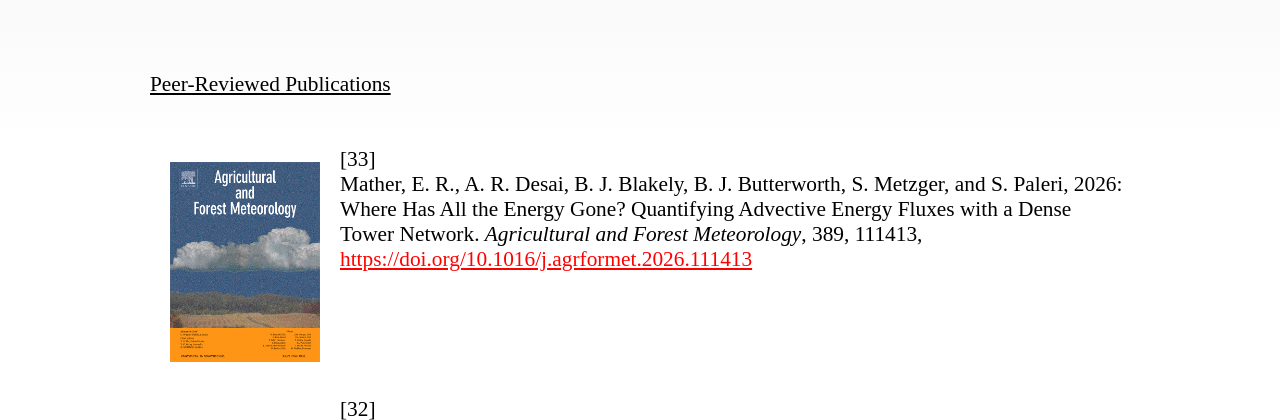
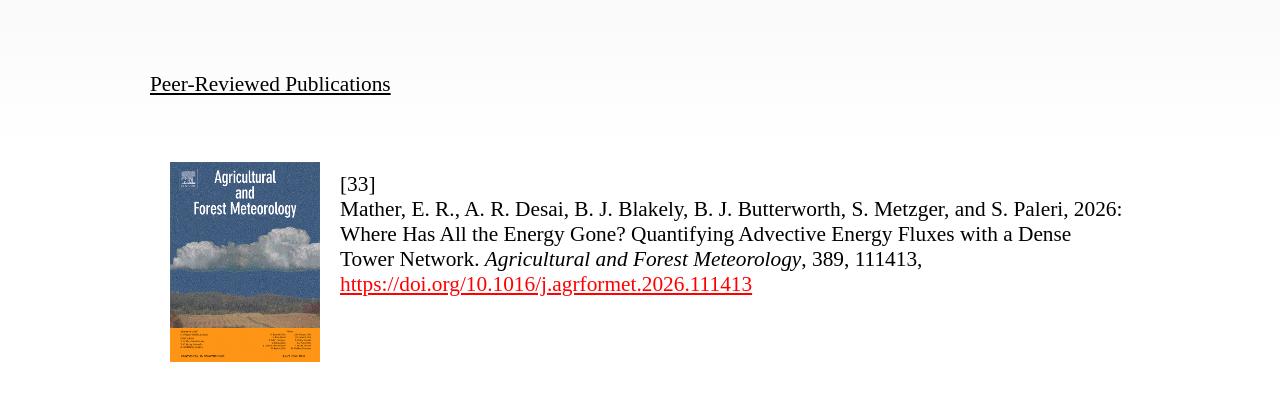
Before and after one commit to bbutterworth/bbutterworth.github.io, a plain HTML site: page pubs.html in a window 1280 px wide. Shown: the part 263-683 px from the top of the page. Drawn offline with nearby package versions, Linux system fonts and the light colour scheme; a script that the page names is missing.

Commit message:
Update pubs.html

```diff
--- a/pubs.html
+++ b/pubs.html
@@ -79,7 +79,7 @@ border-style: none;
 <a href="https://doi.org/10.1016/j.agrformet.2026.111413">
 <img src="pictures/cover_afm.jpg" align="left" width=150px hspace="20" vspace="15">
 </a>
-[33]<BR>
+<BR>[33]<BR>
 Mather, E. R., A. R. Desai, B. J. Blakely, B. J. Butterworth, S. Metzger, and S. Paleri, 2026: Where Has All the Energy Gone? Quantifying Advective Energy Fluxes with a Dense Tower Network.
 <i>Agricultural and Forest Meteorology</i>, 389, 111413, <a href="https://doi.org/10.1016/j.agrformet.2026.111413">https://doi.org/10.1016/j.agrformet.2026.111413</a>
 <BR><BR><BR><BR><BR><BR>
@@ -88,7 +88,7 @@ Mather, E. R., A. R. Desai, B. J. Blakely, B. J. Butterworth, S. Metzger, and S.
 <a href="https://doi.org/10.1029/2025JG009346">
 <img src="pictures/cover_jgrb131.jpg" align="left" width=150px hspace="20" vspace="15">
 </a>
-[32]<BR>
+<BR>[32]<BR>
 Watts, J., T. G. Bell, K. Anderson, J. Prytherch, B. J. Butterworth, B. Else, and Coauthors, 2026: The evidence for linearly scaling ocean gas exchange with sea ice needs strengthening.
 <i>Journal of Geophysical Research: Biogeosciences</i>, 131, e2025JG009346, <a href="https://doi.org/10.1029/2025JG009346">https://doi.org/10.1029/2025JG009346</a>
 <BR><BR><BR><BR><BR><BR>
@@ -97,7 +97,7 @@ Watts, J., T. G. Bell, K. Anderson, J. Prytherch, B. J. Butterworth, B. Else, an
 <a href="https://doi.org/10.1175/JHM-D-25-0022.1">
 <img src="pictures/cover_jhm.jpg" align="left" width=150px hspace="20" vspace="15">
 </a>
-[31]<BR>
+<BR>[31]<BR>
 Schwat, E., D. Hogan, K. T. Paw U, C. J. Cox, B. J. Butterworth, E. Gutmann, J. A. Vano, and J. D. Lundquist, 2025: Estimating Snow Sublimation in Complex Terrain: A Season of Intensive Field Measurements and the Role of Vertical Water Vapor Flux Divergence. <i>Journal of Hydrometeorology</i>, 26, 1455–1473,
 <a href="https://doi.org/10.1175/JHM-D-25-0022.1">https://doi.org/10.1175/JHM-D-25-0022.1</a>
 <BR><BR><BR><BR><BR><BR>
```
